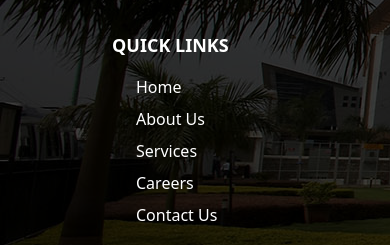
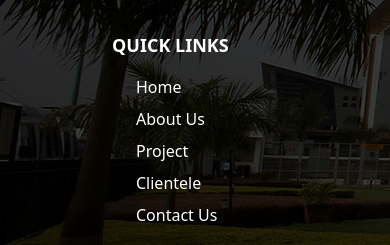
Before and after one commit to akshitchowdhury/chethan_const, a React (Create React App) app: page / in a window 390 px wide. Shown: the part 6860-7105 px from the top of the page. Built offline with nearby package versions, Linux system fonts and the light colour scheme.

Commit message:
MobileView3

```diff
--- a/src/App.js
+++ b/src/App.js
@@ -32,7 +32,7 @@ function App() {
   <Route path="/team" element={<AboutOurTeam/>} />
   <Route path="/core" element={<CoreValues/>} />
   <Route path="/career" element={<Career/>} />
-  <Route path="/services" element={<Services/>} />
+  {/* <Route path="/services" element={<Services/>} /> */}
   <Route path="/project" element={<ProjectBody/>} />
   <Route path="/client" element={<Clientele/>} />
   <Route path="/excavation" element={<ExcavationServices/>} />
--- a/src/components/Footer/Footer.jsx
+++ b/src/components/Footer/Footer.jsx
@@ -118,24 +118,24 @@ const Footer = () => {
                     {/* <AboutDropdown/> */}
                   </li>
                   <li className="relative">
-                    <Link onClick={handleClick} to={"/services"}
+                    <Link onClick={handleClick} to={"/project"}
                       className="block mb-2 after:content-[''] after:absolute after:w-10 after:h-0.5 after:bg-amber-400 after:left-0 after:bottom-0 after:scale-x-0 hover:after:scale-x-100 after:origin-left after:transition-transform after:duration-300"
                     >
-                      Services
+                      Project
                     </Link>
                   </li>
                   <li className="relative">
-                    <Link onClick={handleClick} to={"/career"}
+                    <Link onClick={handleClick} to={"/client"}
                       className="block mb-2 after:content-[''] after:absolute after:w-10 after:h-0.5 after:bg-amber-400 after:left-0 after:bottom-0 after:scale-x-0 hover:after:scale-x-100 after:origin-left after:transition-transform after:duration-300"
                     >
-                      Careers
+                      Clientele
                     </Link>
                   </li>
                   {/* <li className="relative">
-                    <Link onClick={ handleClick} to={"/gallery"}
+                    <Link onClick={ handleClick} to={"/services"}
                       className="block mb-2 after:content-[''] after:absolute after:w-10 after:h-0.5 after:bg-amber-400 after:left-0 after:bottom-0 after:scale-x-0 hover:after:scale-x-100 after:origin-left after:transition-transform after:duration-300"
                     >
-                      Gallery
+                     Services
                     </Link>
                   </li> */}
 
@@ -181,8 +181,6 @@ const Footer = () => {
                 </ul>
               </div>
             </div>
-            {/* Column */}
-            {/* Column */}
             <div className="w-full my-6 md:my-0 sm:w-1/3 mb-8 sm:mb-0">
               <div className="footer-c-widget h-white address-list text-white">
                 <h3 className="text-lg md:text-left text-center  font-semibold mb-4">
@@ -207,20 +205,7 @@ const Footer = () => {
                     />{" "}
                     +91-9448334376
                   </li>
-                  {/* <hr className="border-gray-700 mb-4" />
-                  <li className="flex items-start mb-4">
-                    <FontAwesomeIcon
-                      icon={faFileAlt}
-                      className="text-amber-400 text-xl px-4 "
-                    />{" "}
-                    <a
-                      href="brochure/Hillside-Academy-Brochure.pdf"
-                      target="_blank"
-                      className="text-white text-center"
-                    >
-                      Download Brochure
-                    </a>
-                  </li> */}
+
                   <hr className="border-gray-700 mb-4" />
                   <li className="flex items-start">
                     <FontAwesomeIcon
@@ -240,10 +225,8 @@ const Footer = () => {
             {/* Column */}
           </div>
         </div>
-        {/* Footer Columns */}
+
       </div>
-      {/* Newslatter and Columns */}
-
       {/* Sub Footer */}
       {/* <div className="sub-footer bg-gray-900 text-white text-center py-4">
         <p className="text-sm">Powered by INNOMATRICS TECH.</p>
@@ -254,43 +237,3 @@ const Footer = () => {
 };
 
 export default Footer;
-
-// import footerbg from "../../assets/homeHero3.jpg"
-// const Footer = () => {
-//   return (
-//     <footer className="relative">
-//       <div
-//         className="absolute inset-0 bg-black opacity-95"
-//         style={{
-//           backgroundImage: `url(${footerbg})`,
-//           backgroundSize: 'cover',
-//           backgroundPosition: 'center',
-//           zIndex: '-1',
-//         }}
-//       ></div>
-//       <div className="relative max-w-6xl mx-auto py-12 text-white flex justify-between">
-//         <div>
-//           <h2 className="font-semibold mb-4">QUICK LINKS</h2>
-//           <ul className="space-y-2">
-//             <li>&gt; MFAR Group</li>
-//             <li>&gt; Awards & Recognitions</li>
-//             <li>&gt; Job Portal</li>
-//             <li>&gt; The Team</li>
-//             <li>&gt; CSR Policy</li>
-//             <li>&gt; Projects</li>
-//             <li>&gt; Annual Report</li>
-//           </ul>
-//         </div>
-//         <div>
-//           <h2 className="font-semibold mb-4">ADDRESS INFO</h2>
-//           <p className="mb-2"># 8 & 8A AVS Compound, 80 Ft. Road, 4th Block Koramangala, Bangalore 560 034. India.</p>
-//           <p className="mb-2">📧 bd@mfarconstructions.com</p>
-//           <p className="mb-2">📞 +91-80 411 02170</p>
-//           <p>📠 91 80 41102250</p>
-//         </div>
-//       </div>
-//     </footer>
-//   );
-// };
-
-// export default Footer;
--- a/src/components/Home/HomeServices.jsx
+++ b/src/components/Home/HomeServices.jsx
@@ -54,7 +54,7 @@ export default function Component() {
             <div key={index} className="xl:w-1/4 md:w-1/2 p-4">
               <div className="relative overflow-hidden group">
                 <img
-                  className="h-64 rounded w-[400px] md:w-full object-cover object-center transition-transform duration-300 ease-in-out group-hover:scale-110"
+                  className="h-64 rounded md:h-[370px] w-[400px] md:w-full object-cover object-center transition-transform duration-300 ease-in-out group-hover:scale-110"
                   src={service.image}
                   alt={service.title}
                 />
```
